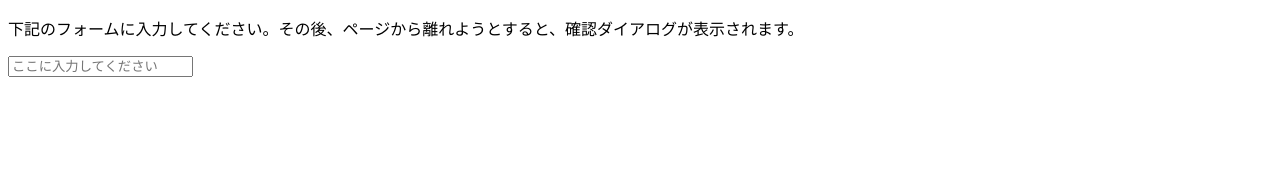
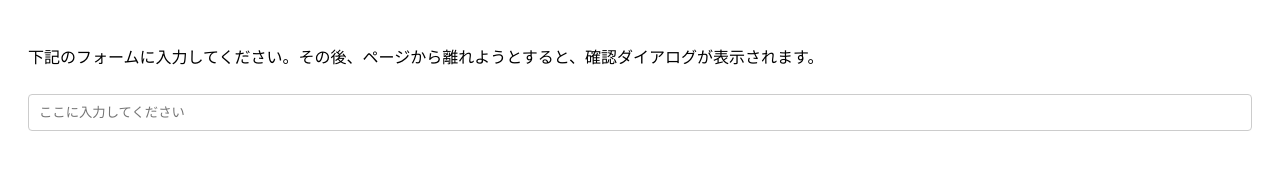
Before and after one commit to tommykw/my-test-website, a plain HTML site: page index.html in a window 1280 px wide. Drawn offline with Linux system fonts and the light colour scheme.

Commit message:
スマホ用に修正

```diff
--- a/index.html
+++ b/index.html
@@ -2,6 +2,27 @@
 <html>
 <head>
     <title>Confirm Before Leaving</title>
+    <meta name="viewport" content="width=device-width, initial-scale=1.0"> <!-- ビューポート設定を追加 -->
+    <style>
+        body {
+            padding: 20px;
+            font-family: Arial, sans-serif;
+        }
+        input[type="text"] {
+            width: 100%; /* 入力フィールドを幅いっぱいに表示 */
+            padding: 10px;
+            margin: 10px 0;
+            box-sizing: border-box; /* パディングとボーダーを幅に含める */
+            border: 1px solid #ccc;
+            border-radius: 4px;
+        }
+        /* モバイルデバイス用のフォントサイズ調整 */
+        @media (max-width: 600px) {
+            p {
+                font-size: 16px;
+            }
+        }
+    </style>
     <script type="text/javascript">
         // ユーザーのインタラクションがあったかどうかを追跡するフラグ
         let hasUserInteracted = false;
```
